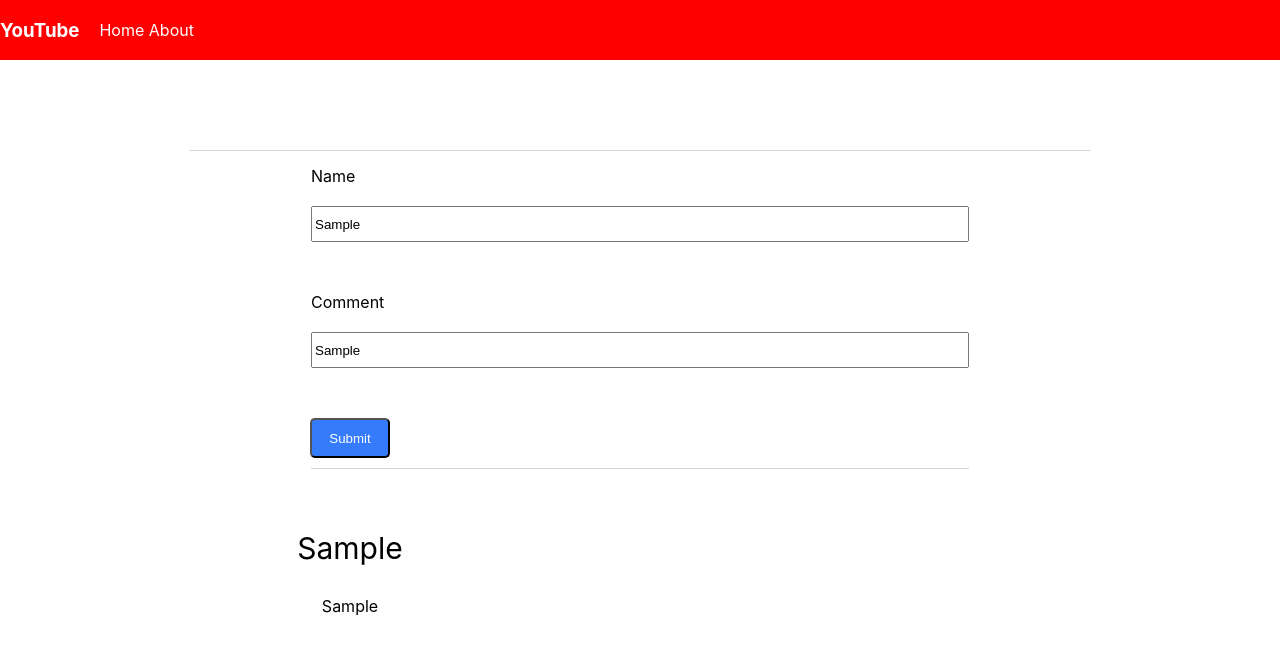
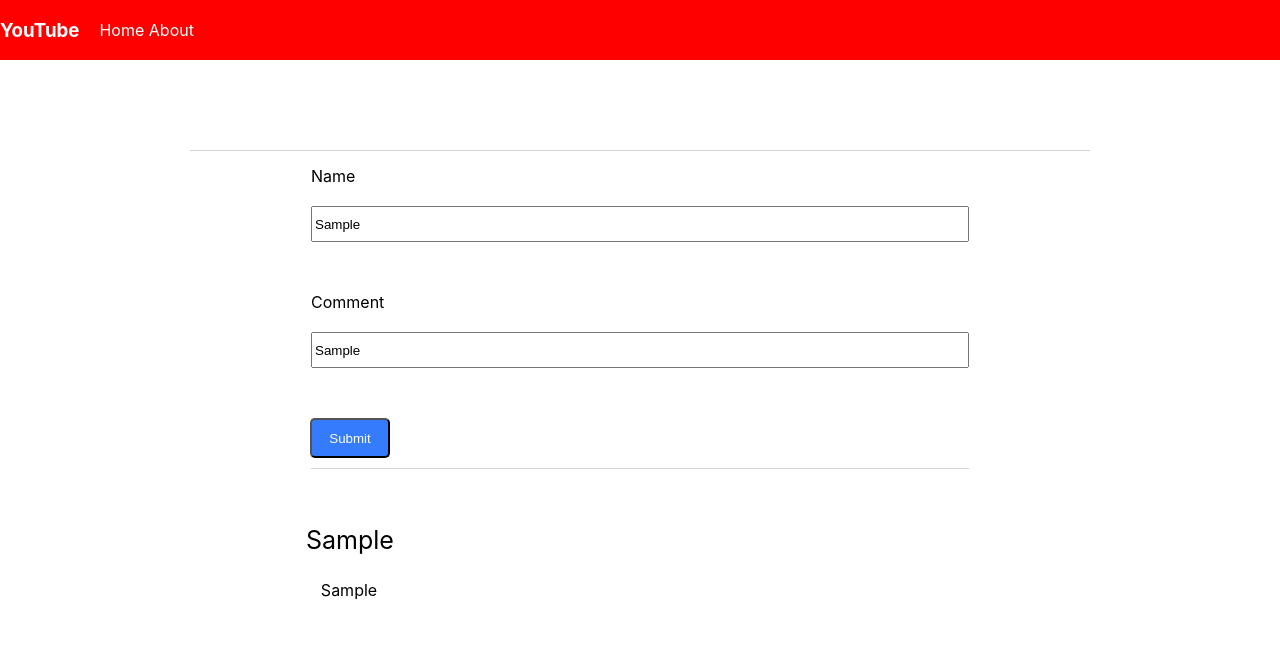
Before and after one commit to vonbarown/YouTube-Client, a React (Create React App) app: page /video/1 in a window 1280 px wide. Both pictures are taken after typing "Sample", "Sample" into the empty fields and a click on the button "Submit". Shown: the top 654 px of the page. Built offline with nearby package versions, Linux system fonts and the light colour scheme; no server answers.

Commit message:
fine tune videopage

```diff
--- a/src/Pages/VideoPage/VideoPage.jsx
+++ b/src/Pages/VideoPage/VideoPage.jsx
@@ -59,7 +59,7 @@ class VideoPage extends React.Component {
                                 return (
                                     <li>
                                         <p className='username'>{el.name}</p>
-                                        <p>{el.comment}</p>
+                                        <p className='comment'>{el.comment}</p>
                                     </li>
                                 )
                             })
--- a/src/Pages/VideoPage/videopage.css
+++ b/src/Pages/VideoPage/videopage.css
@@ -44,7 +44,10 @@ ul {
 li {
   list-style: none;
 }
+.comment {
+  margin-left: -2px;
+}
 
 .username {
-  font-size: 30px;
+  font-size: 25px;
 }
```
